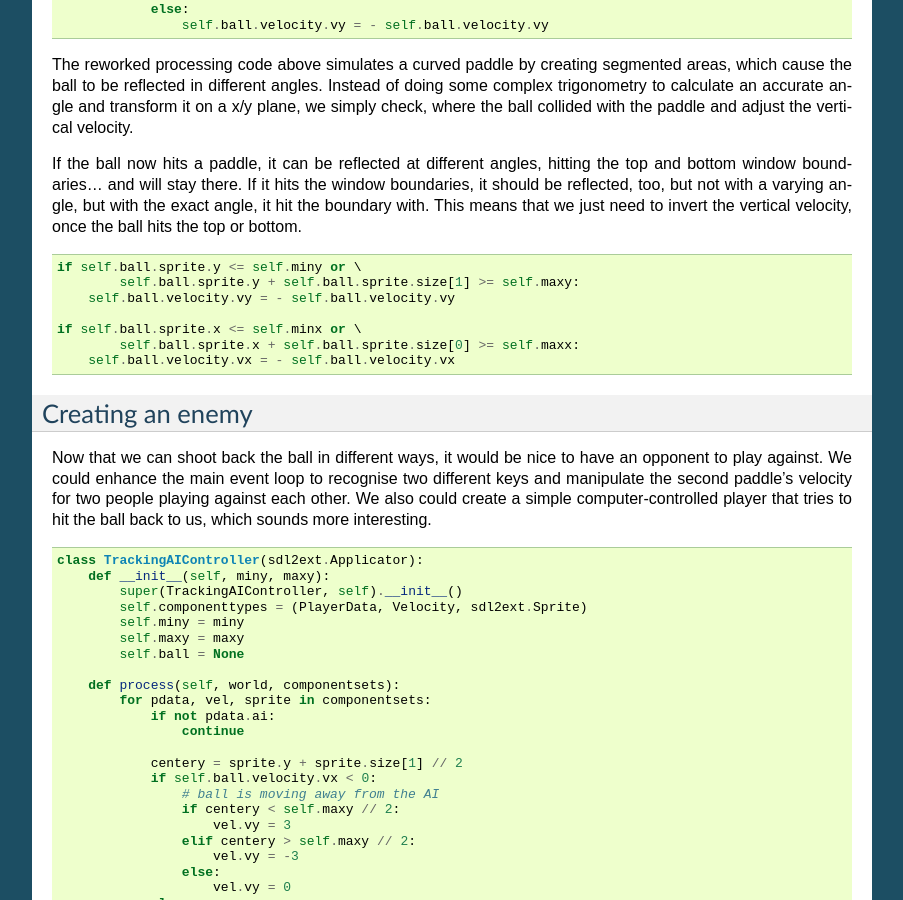
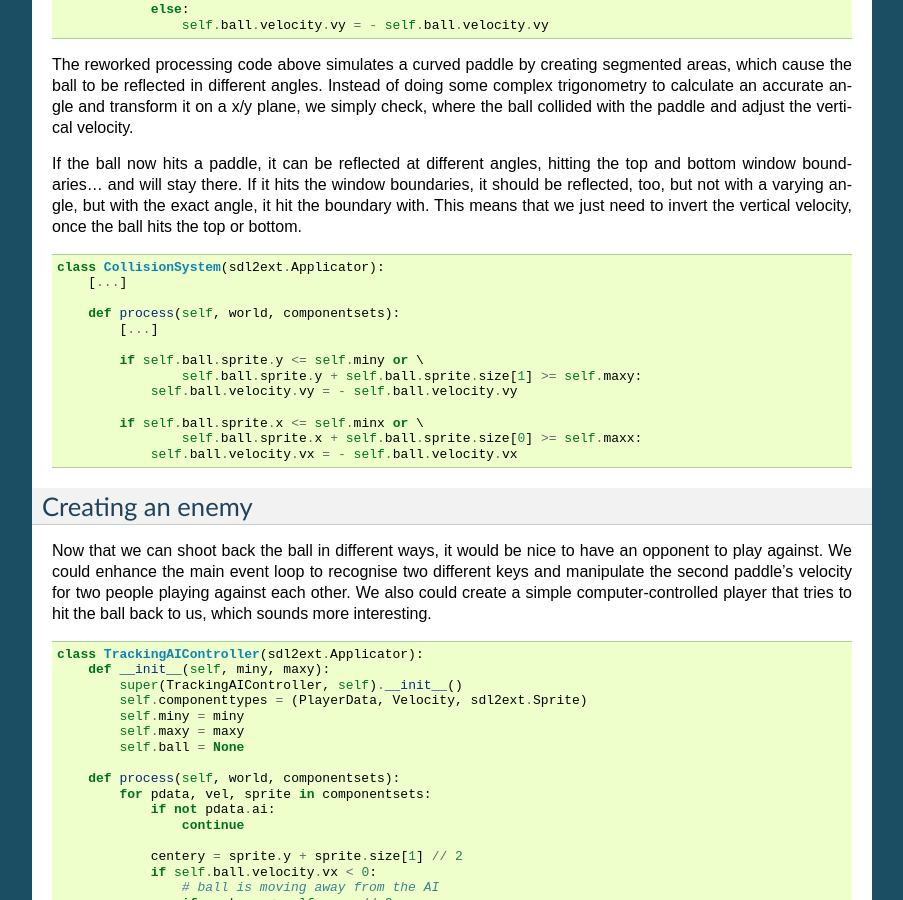
Before and after one commit to py-sdl/py-sdl2, a Sphinx documentation site: the page built from doc/tutorial/pong.rst, in a window 1280 px wide and 900 px high, scrolled down 6755 px. Shown: the whole window, without its empty margins (198-1101 px from the left). Built offline with Sphinx 7.4.7, drawn with Linux system fonts in a browser that asks for light colours.

Commit message:
- fixed issue #43: improve the code reference for the improved bouncing section

```diff
--- a/doc/tutorial/pong.rst
+++ b/doc/tutorial/pong.rst
@@ -445,13 +445,19 @@ varying angle, but with the exact angle, it hit the boundary with.
 This means that we just need to invert the vertical velocity, once the
 ball hits the top or bottom. ::
 
-    if self.ball.sprite.y <= self.miny or \
-            self.ball.sprite.y + self.ball.sprite.size[1] >= self.maxy:
-        self.ball.velocity.vy = - self.ball.velocity.vy
+    class CollisionSystem(sdl2ext.Applicator):
+        [...]
 
-    if self.ball.sprite.x <= self.minx or \
-            self.ball.sprite.x + self.ball.sprite.size[0] >= self.maxx:
-        self.ball.velocity.vx = - self.ball.velocity.vx
+        def process(self, world, componentsets):
+            [...]
+
+            if self.ball.sprite.y <= self.miny or \
+                    self.ball.sprite.y + self.ball.sprite.size[1] >= self.maxy:
+                self.ball.velocity.vy = - self.ball.velocity.vy
+
+            if self.ball.sprite.x <= self.minx or \
+                    self.ball.sprite.x + self.ball.sprite.size[0] >= self.maxx:
+                self.ball.velocity.vx = - self.ball.velocity.vx
 
 Creating an enemy
 -----------------
```
